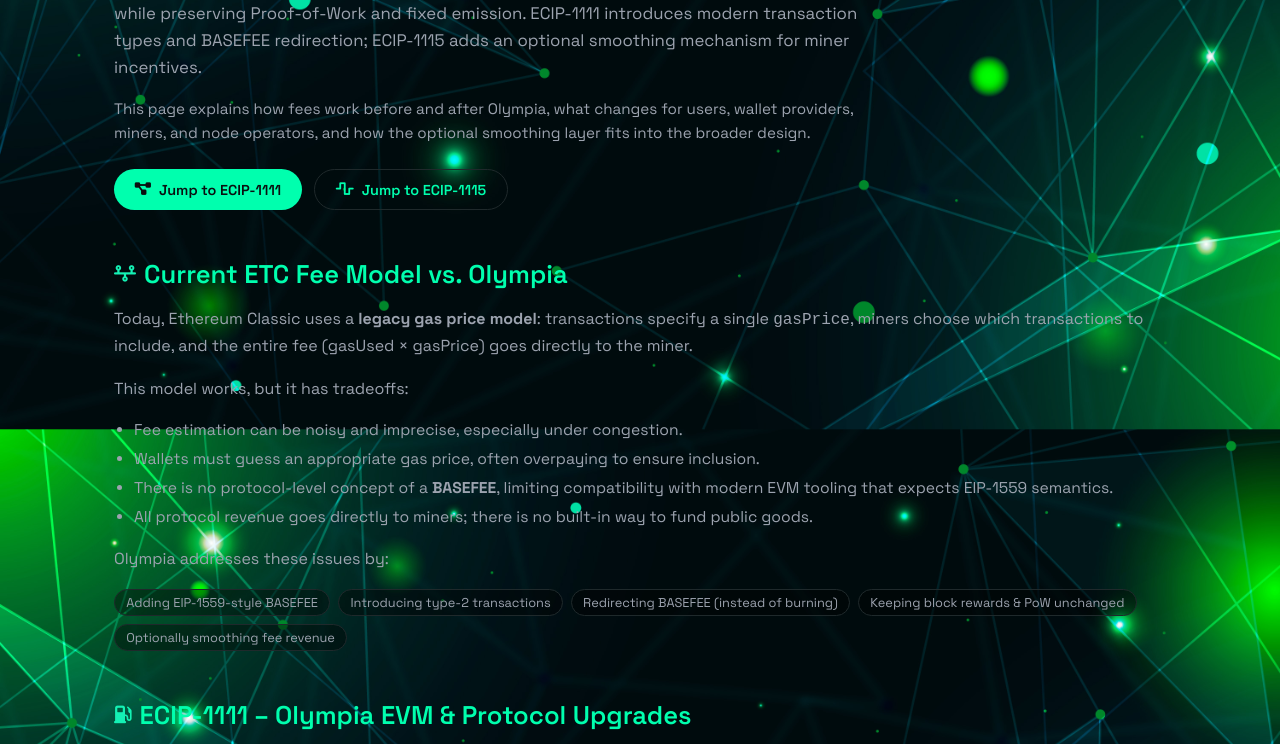
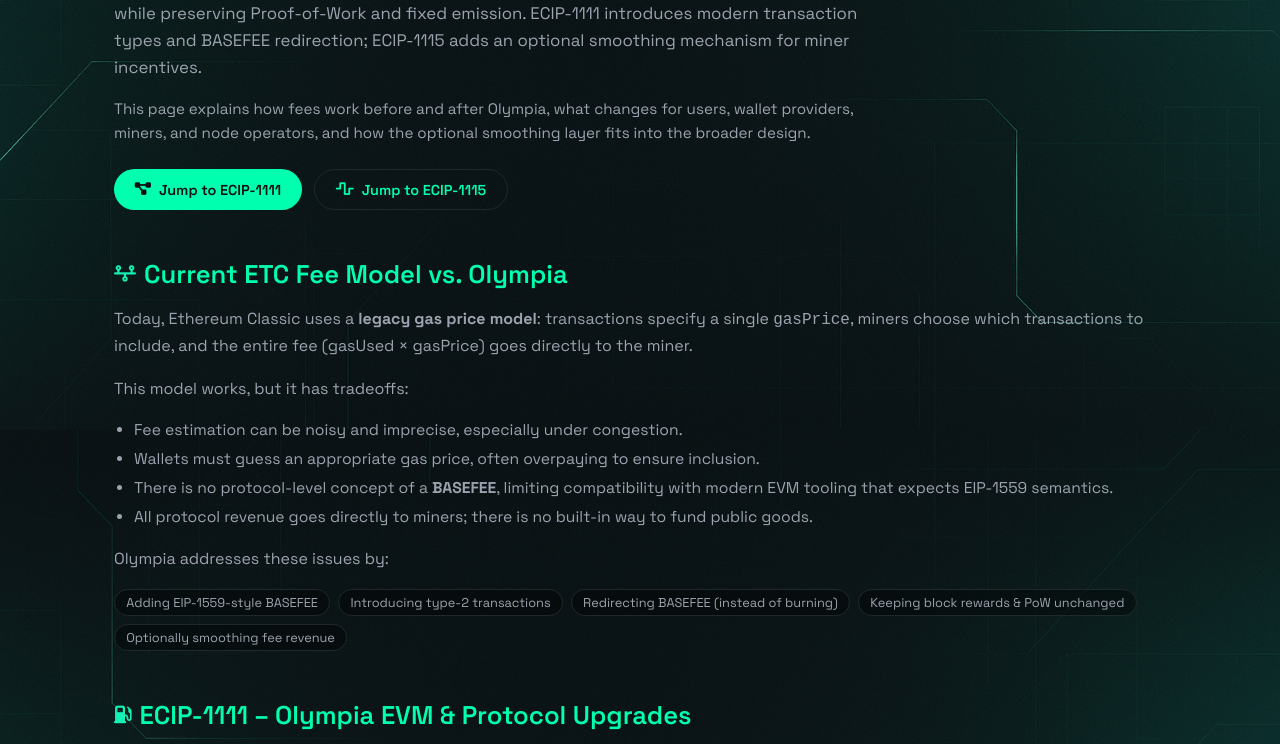
Before and after one commit to EthereumClassicDAO/EthereumClassicDAO, a plain HTML site: page fees.html in a window 1280 px wide. Shown: the part 424-1168 px from the top of the page. Drawn offline with Linux system fonts and the light colour scheme.

Commit message:
bg update
bg

```diff
--- a/fees.html
+++ b/fees.html
@@ -24,7 +24,7 @@
     }
     body {
       font-family: 'Space Grotesk', sans-serif;
-      background: var(--bg) url('assets/images/bg-1.jpg') no-repeat center center fixed;
+      background: var(--bg) url('assets/images/bg.png') no-repeat center center fixed;
       background-size: cover;
       color: var(--text);
       overflow-x: hidden;
```
Also changed, not shown: governance.html (+1 -1 lines), impact.html (+1 -1 lines), index.html (+1 -1 lines), roadmap.html (+1 -1 lines), treasury.html (+1 -1 lines), upgrade.html (+1 -1 lines), vision.html (+1 -1 lines), assets/images/bg.png (added).
